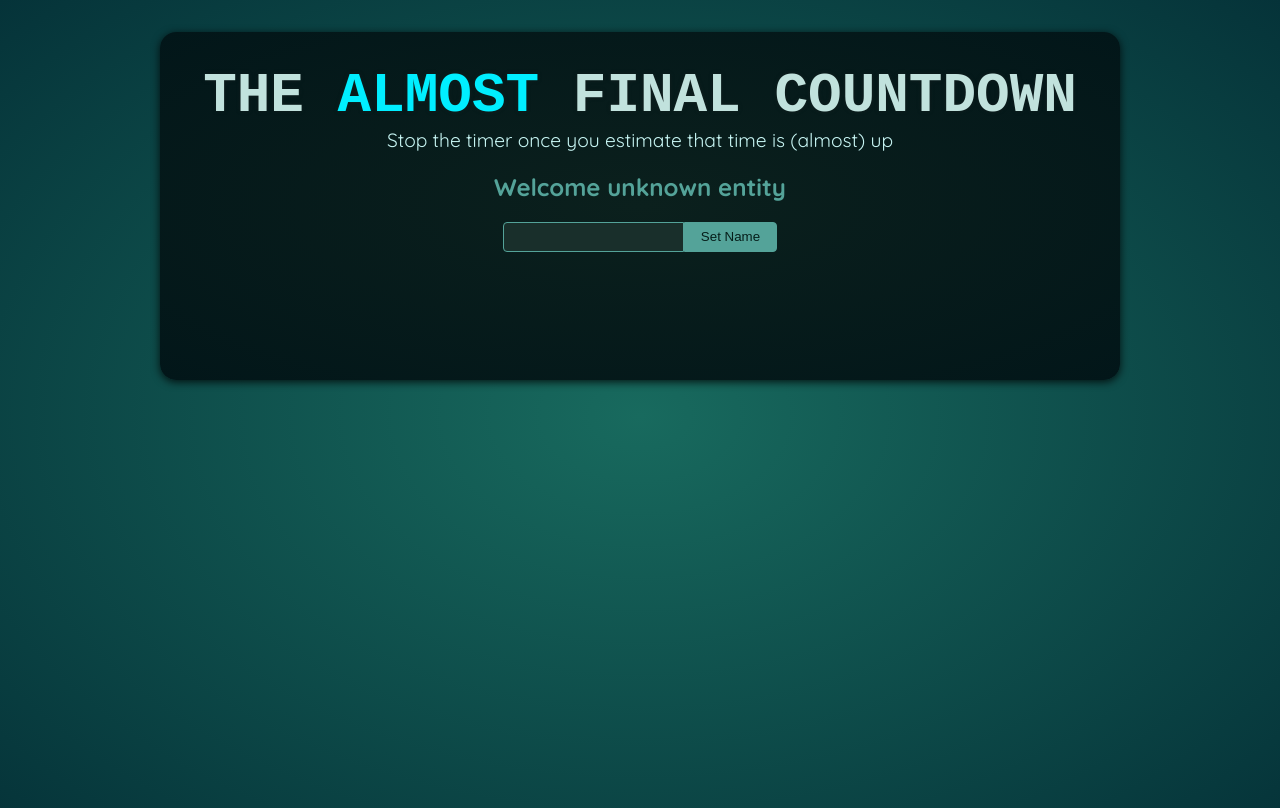
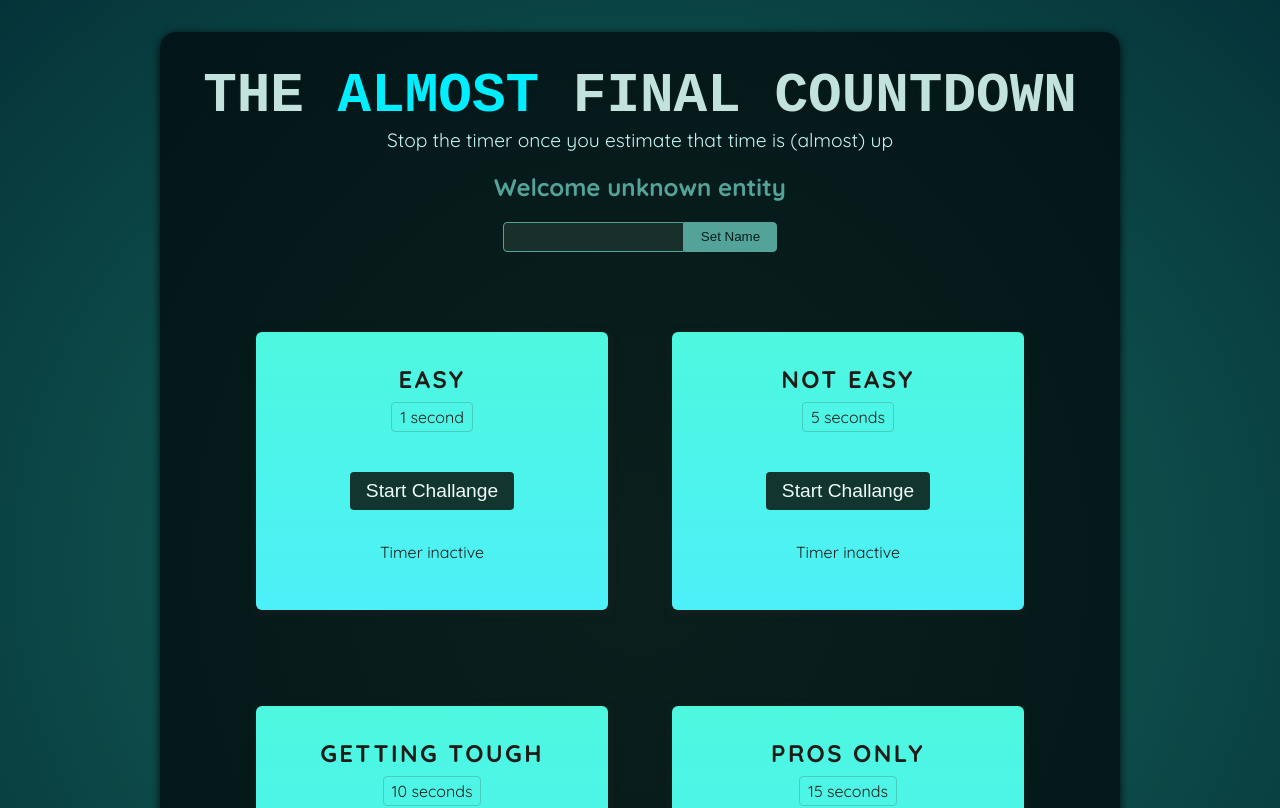
Before and after one commit to EidmantasDev/react-timers-game, a React (Vite) app: page / in a window 1280 px wide. Shown: the top 808 px of the page. Built offline with nearby package versions, Linux system fonts and the light colour scheme; a web font is replaced by a local one.

Commit message:
Added TimerChallange component

```diff
--- a/src/App.jsx
+++ b/src/App.jsx
@@ -1,10 +1,16 @@
-import Player from './components/Player.jsx';
+import Player from './components/Player/Player';
+import TimerChallenge from './components/TimerChallenge/TimerChallenge';
 
 function App() {
   return (
     <>
       <Player />
-      <div id="challenges"></div>
+      <div id='challenges'>
+        <TimerChallenge title='Easy' targetTime={1} />
+        <TimerChallenge title='Not easy' targetTime={5} />
+        <TimerChallenge title='Getting tough' targetTime={10} />
+        <TimerChallenge title='Pros only' targetTime={15} />
+      </div>
     </>
   );
 }
--- /dev/null
+++ b/src/components/TimerChallenge/TimerChallenge.jsx
@@ -0,0 +1,36 @@
+import { useRef, useState } from 'react';
+
+export default function TimerChallenge({ title, targetTime }) {
+  const timer = useRef();
+  const [timerExpired, setTimerExpired] = useState(false);
+  const [timerStarted, setTimerStarted] = useState(false);
+
+  function handleStart() {
+    timer.current = setTimeout(() => {
+      setTimerExpired(true);
+    }, targetTime * 1000);
+    setTimerStarted(true);
+  }
+
+  function handleStop() {
+    clearTimeout(timer.current);
+  }
+
+  return (
+    <section className='challenge'>
+      <h2>{title}</h2>
+      {timerExpired && <p>You lost!</p>}
+      <p className='challenge-time'>
+        {targetTime} second{targetTime > 1 ? 's' : ''}
+      </p>
+      <p>
+        <button onClick={timerStarted ? handleStop : handleStart}>
+          {timerStarted ? 'Stop' : 'Start'} Challange
+        </button>
+      </p>
+      <p className={timerStarted ? 'active' : undefined}>
+        {timerStarted ? 'Time is running...' : 'Timer inactive'}
+      </p>
+    </section>
+  );
+}
```
Also changed, not shown: src/components/Player/Player.jsx (renamed from src/components/Player.jsx).
